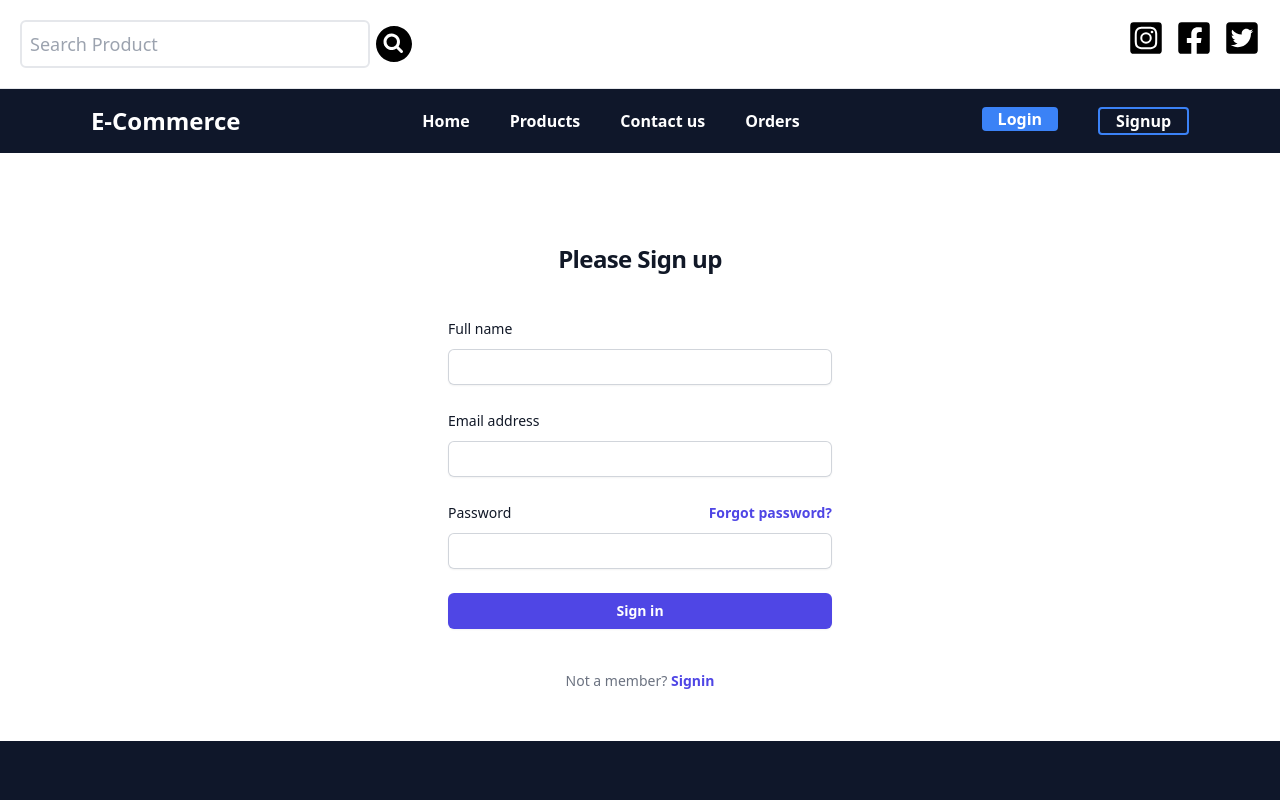
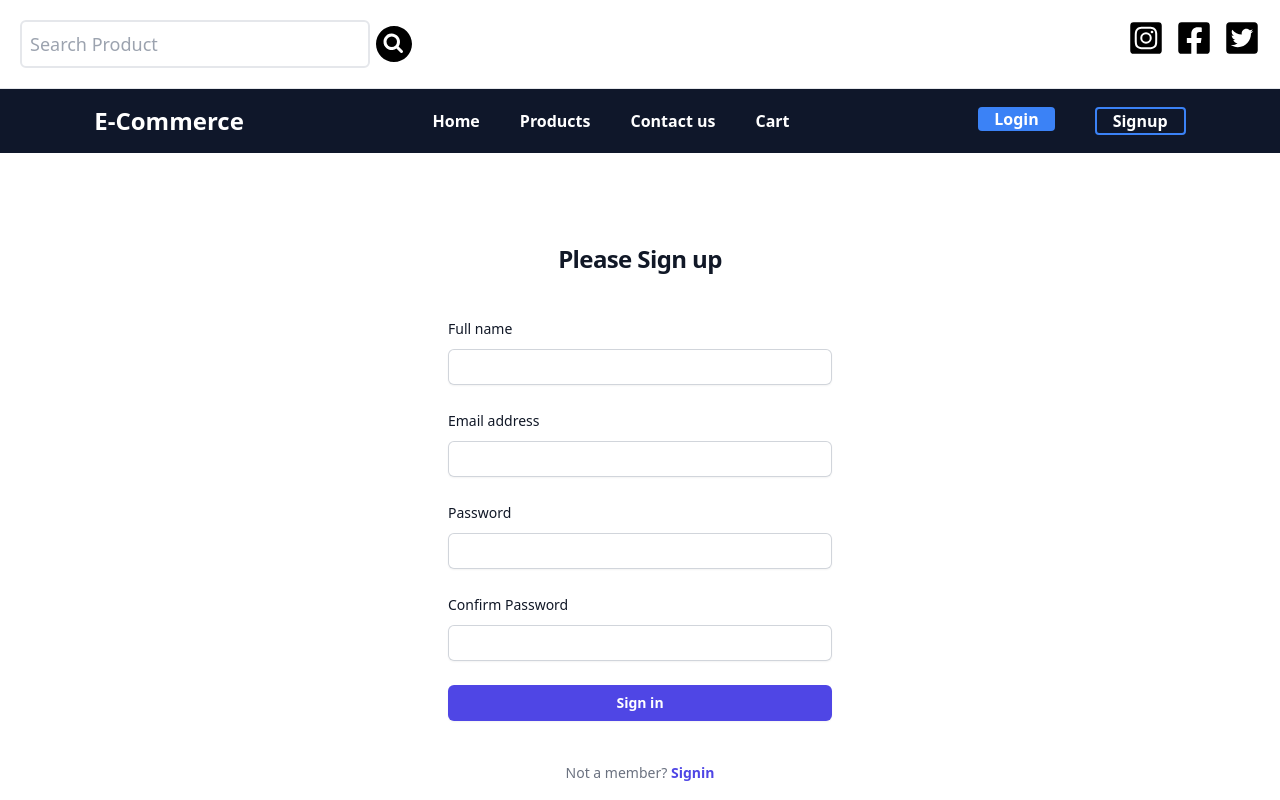
Before and after one commit to shivasingh0/e-commerce-batch-11-am, a React (Create React App) app: page /signup in a window 1280 px wide. Shown: the top 800 px of the page. Built offline with nearby package versions, Linux system fonts and the light colour scheme.

Commit message:
"Updated package-lock.json, package.json, and multiple files in src directory, including App.js, Navbar.jsx, index.js, ProductDetails.jsx, Products.jsx, Login.jsx, and Signup.jsx, with changes to imports, functions, and JSX elements

```diff
--- a/package.json
+++ b/package.json
@@ -9,6 +9,7 @@
     "axios": "^1.7.3",
     "react": "^18.3.1",
     "react-dom": "^18.3.1",
+    "react-hot-toast": "^2.4.1",
     "react-icons": "^5.2.1",
     "react-router-dom": "^6.26.0",
     "react-scripts": "5.0.1",
--- a/src/App.js
+++ b/src/App.js
@@ -4,11 +4,11 @@ import Layout from "./components/layout/Layout";
 import Home from "./pages/Home";
 import Products from "./pages/Products";
 import Contact from "./pages/Contact";
-import Order from "./pages/Order";
 import Login from "./pages/auth/Login";
 import Signup from "./pages/auth/Signup";
 import 'swiper/swiper-bundle.css';
 import ProductDetails from "./pages/ProductDetails";
+import Cart from "./pages/Cart";
 
 function App() {
   return (
@@ -18,7 +18,7 @@ function App() {
         <Route path="/products" element={<Products />} />
         <Route path="/products/:id" element={<ProductDetails />} />
         <Route path="/contact" element={<Contact />} />
-        <Route path="/orders" element={<Order />} />
+        <Route path="/cart" element={<Cart/>} />
         <Route path="/login" element={<Login />} />
         <Route path="/signup" element={<Signup />} />
       </Routes>
--- a/src/components/Navbar.jsx
+++ b/src/components/Navbar.jsx
@@ -43,7 +43,7 @@ const Navbar = () => {
             <Link to={"/contact"}>Contact us</Link>
           </li>
           <li className=" cursor-pointer hover:scale-105 transition-all hover:underline">
-            <Link to={"/orders"}>Orders</Link>
+            <Link to={"/cart"}>Cart</Link>
           </li>
         </ul>
         <div className="flex gap-10">
--- a/src/index.js
+++ b/src/index.js
@@ -4,12 +4,14 @@ import './index.css';
 import App from './App';
 import reportWebVitals from './reportWebVitals';
 import { BrowserRouter } from 'react-router-dom';
+import { Toaster } from 'react-hot-toast';
 
 const root = ReactDOM.createRoot(document.getElementById('root'));
 root.render(
   <React.StrictMode>
     <BrowserRouter>
       <App />
+      <Toaster/>
     </BrowserRouter>
   </React.StrictMode>
 );
--- /dev/null
+++ b/src/pages/Cart.jsx
@@ -0,0 +1,9 @@
+import React from 'react'
+
+const Cart = () => {
+  return (
+    <div>Cart</div>
+  )
+}
+
+export default Cart
--- a/src/pages/Order.jsx
+++ /dev/null
@@ -1,9 +0,0 @@
-import React from 'react'
-
-const Order = () => {
-  return (
-    <div>Order</div>
-  )
-}
-
-export default Order
--- a/src/pages/auth/Login.jsx
+++ b/src/pages/auth/Login.jsx
@@ -1,7 +1,33 @@
-import React from 'react'
-import { Link } from 'react-router-dom'
+import axios from "axios";
+import React, { useState } from "react";
+import toast from "react-hot-toast";
+import { Link } from "react-router-dom";
 
 const Login = () => {
+  const [email, setEmail] = useState("");
+  const [password, setPassword] = useState("");
+
+  const handleLogin = async (e) => {
+    e.preventDefault();
+    try {
+      const res = await axios.post(
+        "https://instructor-api-xi.vercel.app/api/login",
+        {
+          email,
+          password,
+        }
+      );
+      console.log(res.data.userdata);
+      localStorage.setItem("token", res.data.token);
+      toast.success("User logged in successfully!");
+      setEmail("");
+      setPassword("");
+    } catch (error) {
+      toast.error("Something went wrong");
+      console.log(error.message);
+    }
+  };
+
   return (
     <>
       <div className="flex min-h-full flex-1 flex-col justify-center px-6 py-12 lg:px-8">
@@ -12,9 +38,12 @@ const Login = () => {
         </div>
 
         <div className="mt-10 sm:mx-auto sm:w-full sm:max-w-sm">
-              <form action="#" method="POST" className="space-y-6">
+          <form onSubmit={handleLogin} className="space-y-6">
             <div>
-                  <label htmlFor="email" className="block text-sm font-medium leading-6 text-gray-900">
+              <label
+                htmlFor="email"
+                className="block text-sm font-medium leading-6 text-gray-900"
+              >
                 Email address
               </label>
               <div className="mt-2">
@@ -23,30 +52,30 @@ const Login = () => {
                   name="email"
                   type="email"
                   required
+                  value={email}
                   autoComplete="email"
+                  onChange={(e) => setEmail(e.target.value)}
                   className="block w-full rounded-md border-0 ps-2 py-1.5 text-gray-900 shadow-sm ring-1 ring-inset ring-gray-300 placeholder:text-gray-400 focus:ring-2 focus:ring-inset focus:ring-indigo-600 sm:text-sm sm:leading-6"
                 />
               </div>
             </div>
 
             <div>
-                  <div className="flex items-center justify-between">
-                    <label htmlFor="password" className="block text-sm font-medium leading-6 text-gray-900">
+              <label
+                htmlFor="password"
+                className="block text-sm font-medium leading-6 text-gray-900"
+              >
                 Password
               </label>
-                    <div className="text-sm">
-                      <a href="#" className="font-semibold text-indigo-600 hover:text-indigo-500">
-                        Forgot password?
-                      </a>
-                    </div>
-                  </div>
               <div className="mt-2">
                 <input
                   id="password"
                   name="password"
                   type="password"
                   required
+                  value={password}
                   autoComplete="current-password"
+                  onChange={(e) => setPassword(e.target.value)}
                   className="block w-full rounded-md ps-2 border-0 py-1.5 text-gray-900 shadow-sm ring-1 ring-inset ring-gray-300 placeholder:text-gray-400 focus:ring-2 focus:ring-inset focus:ring-indigo-600 sm:text-sm sm:leading-6"
                 />
               </div>
@@ -63,15 +92,18 @@ const Login = () => {
           </form>
 
           <p className="mt-10 text-center text-sm text-gray-500">
-                Not a member?{' '}
-                <Link to={'/signup'} className="font-semibold leading-6 text-indigo-600 hover:text-indigo-500">
+            Not a member?{" "}
+            <Link
+              to={"/signup"}
+              className="font-semibold leading-6 text-indigo-600 hover:text-indigo-500"
+            >
               Signup
             </Link>
           </p>
         </div>
       </div>
     </>
-      )
-}
+  );
+};
 
-export default Login
+export default Login;
--- a/src/pages/auth/Signup.jsx
+++ b/src/pages/auth/Signup.jsx
@@ -1,7 +1,39 @@
-import React from "react";
-import { Link } from "react-router-dom";
+import axios from "axios";
+import React, { useState } from "react";
+import toast from "react-hot-toast";
+import { Link, useNavigate } from "react-router-dom";
 
 const Signup = () => {
+  const [username, setUsername] = useState("");
+  const [email, setEmail] = useState("");
+  const [password, setPassword] = useState("");
+  const [confirmPassword, setConfirmPassword] = useState("");
+
+  const navigate = useNavigate()
+
+  const handleForm = async (e) => {
+    e.preventDefault();
+    try {
+      if (password === confirmPassword) {
+        // API call to create user
+        const res = await axios.post(
+          "https://instructor-api-xi.vercel.app/api/register",
+          {
+            username,
+            email,
+            password,
+          }
+        );
+        console.log(res);
+        toast.success("User registred successfully!");
+        navigate('/login')
+      } else {
+        toast.error("Passwords do not match");
+      }
+    } catch (error) {
+      toast.error("Something went wrong");
+    }
+  };
   return (
     <>
       <div className="flex min-h-full flex-1 flex-col justify-center px-6 py-12 lg:px-8">
@@ -12,7 +44,7 @@ const Signup = () => {
         </div>
 
         <div className="mt-10 sm:mx-auto sm:w-full sm:max-w-sm">
-          <form action="#" method="POST" className="space-y-6">
+          <form onSubmit={handleForm} className="space-y-6">
             <div>
               <label
                 htmlFor="email"
@@ -27,6 +59,7 @@ const Signup = () => {
                   type="fullname"
                   required
                   autoComplete="fullname"
+                  onChange={(e) => setUsername(e.target.value)}
                   className="block w-full rounded-md border-0 ps-2 py-1.5 text-gray-900 shadow-sm ring-1 ring-inset ring-gray-300 placeholder:text-gray-400 focus:ring-2 focus:ring-inset focus:ring-indigo-600 sm:text-sm sm:leading-6"
                 />
               </div>
@@ -44,6 +77,7 @@ const Signup = () => {
                   name="email"
                   type="email"
                   required
+                  onChange={(e) => setEmail(e.target.value)}
                   autoComplete="email"
                   className="block w-full rounded-md border-0 ps-2 py-1.5 text-gray-900 shadow-sm ring-1 ring-inset ring-gray-300 placeholder:text-gray-400 focus:ring-2 focus:ring-inset focus:ring-indigo-600 sm:text-sm sm:leading-6"
                 />
@@ -58,14 +92,6 @@ const Signup = () => {
                 >
                   Password
                 </label>
-                <div className="text-sm">
-                  <a
-                    href="#"
-                    className="font-semibold text-indigo-600 hover:text-indigo-500"
-                  >
-                    Forgot password?
-                  </a>
-                </div>
               </div>
               <div className="mt-2">
                 <input
@@ -74,6 +100,28 @@ const Signup = () => {
                   type="password"
                   required
                   autoComplete="current-password"
+                  onChange={(e) => setPassword(e.target.value)}
+                  className="block w-full rounded-md ps-2 border-0 py-1.5 text-gray-900 shadow-sm ring-1 ring-inset ring-gray-300 placeholder:text-gray-400 focus:ring-2 focus:ring-inset focus:ring-indigo-600 sm:text-sm sm:leading-6"
+                />
+              </div>
+            </div>
+            <div>
+              <div className="flex items-center justify-between">
+                <label
+                  htmlFor="password"
+                  className="block text-sm font-medium leading-6 text-gray-900"
+                >
+                  Confirm Password
+                </label>
+              </div>
+              <div className="mt-2">
+                <input
+                  id="confirmPassword"
+                  name="confirmPassword"
+                  type="password"
+                  required
+                  autoComplete="current-password"
+                  onChange={(e) => setConfirmPassword(e.target.value)}
                   className="block w-full rounded-md ps-2 border-0 py-1.5 text-gray-900 shadow-sm ring-1 ring-inset ring-gray-300 placeholder:text-gray-400 focus:ring-2 focus:ring-inset focus:ring-indigo-600 sm:text-sm sm:leading-6"
                 />
               </div>
```
Also changed, not shown: src/pages/ProductDetails.jsx (+20 -26 lines), src/pages/Products.jsx (+14 -12 lines), 1 other file (tests, documents, lock files or other folders). Lines whose indentation alone changed are shown as unchanged.
